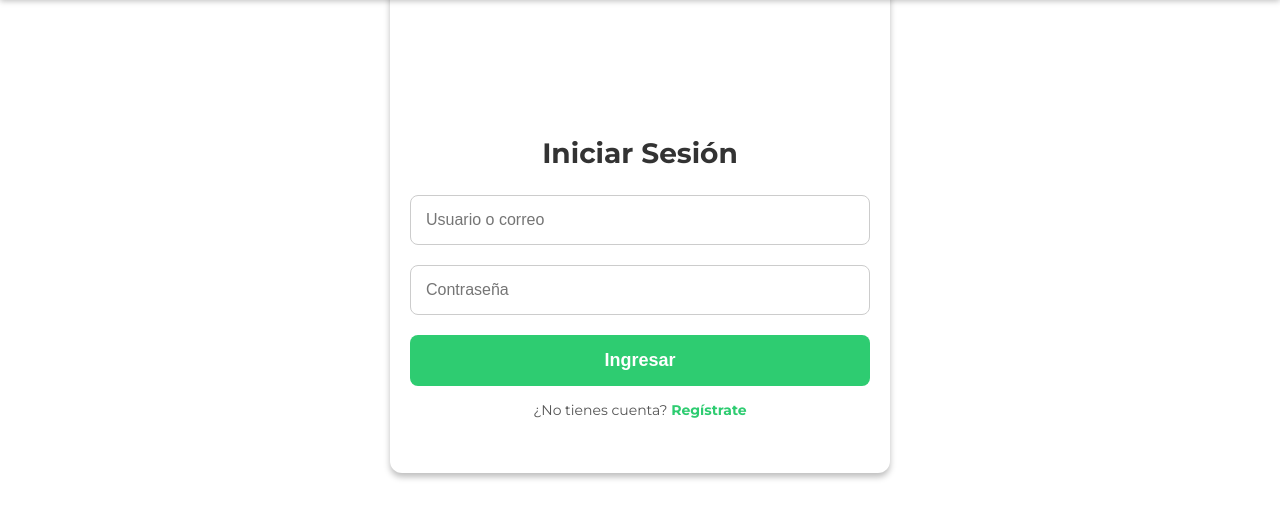
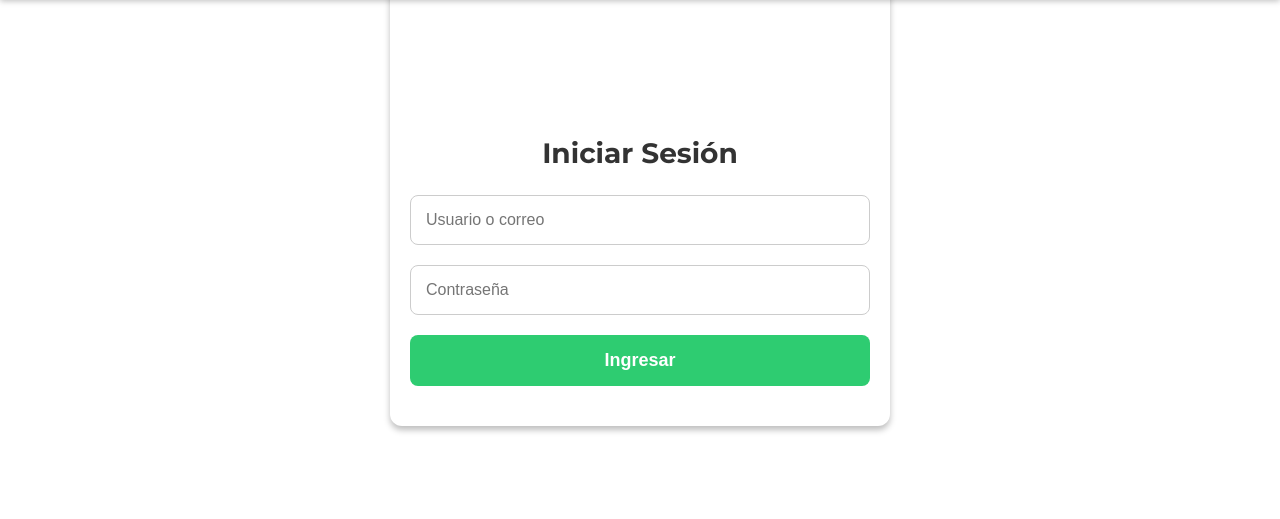
Before and after one commit to kirito2060/Yo, a plain HTML site: page template/login.html in a window 1280 px wide. Shown: the part 83-602 px from the top of the page. Drawn offline with Linux system fonts and the light colour scheme.

Commit message:
Update login.html

```diff
--- a/template/login.html
+++ b/template/login.html
@@ -1,3 +1,4 @@
+
 <!DOCTYPE html>
 <html lang="es">
 <head>
@@ -38,7 +39,6 @@
                     <input type="password" placeholder="Contraseña" required>
                     <button type="submit">Ingresar</button>
                 </form>
-                <p class="register-text">¿No tienes cuenta? <a href="#">Regístrate</a></p>
             </div>
         </div>
     </div>
```
